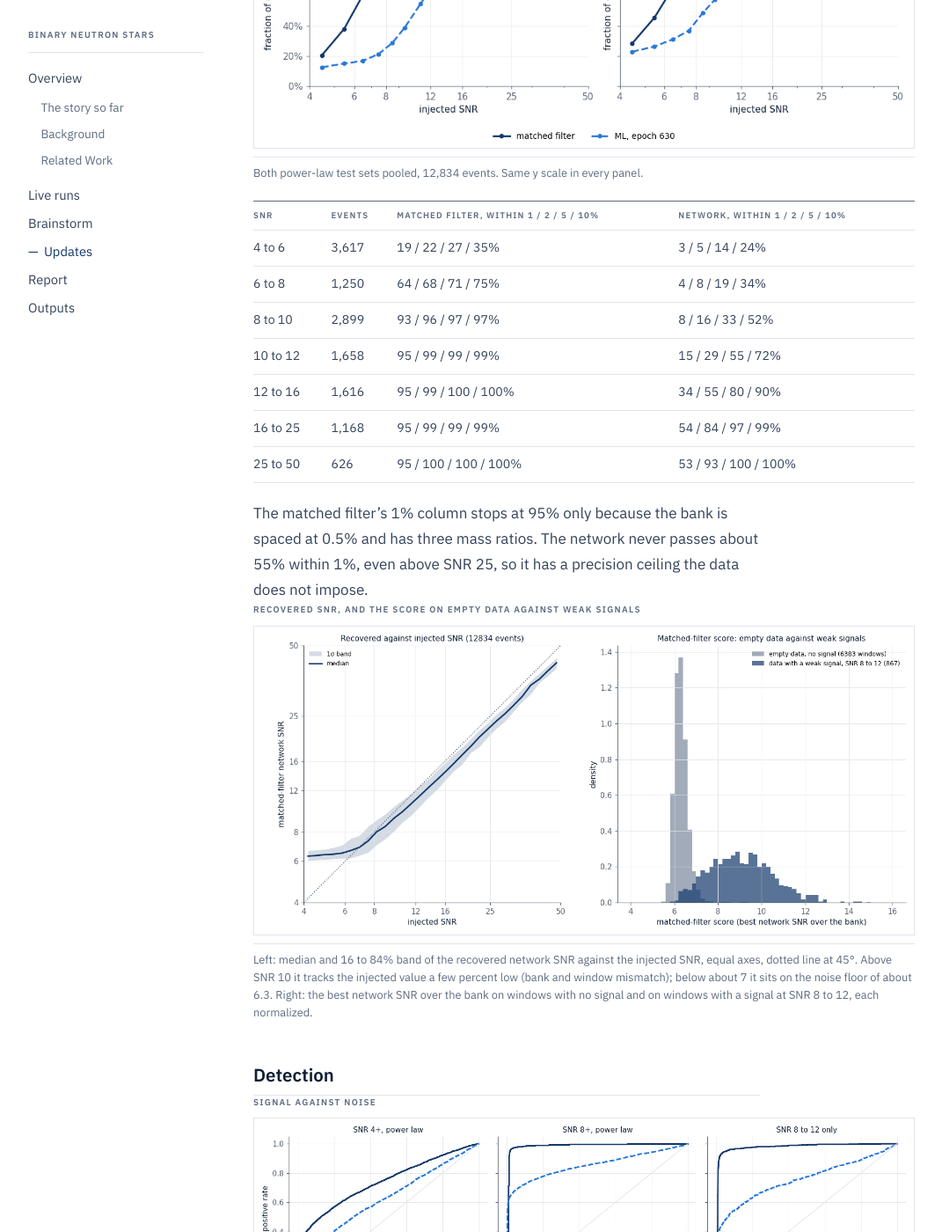
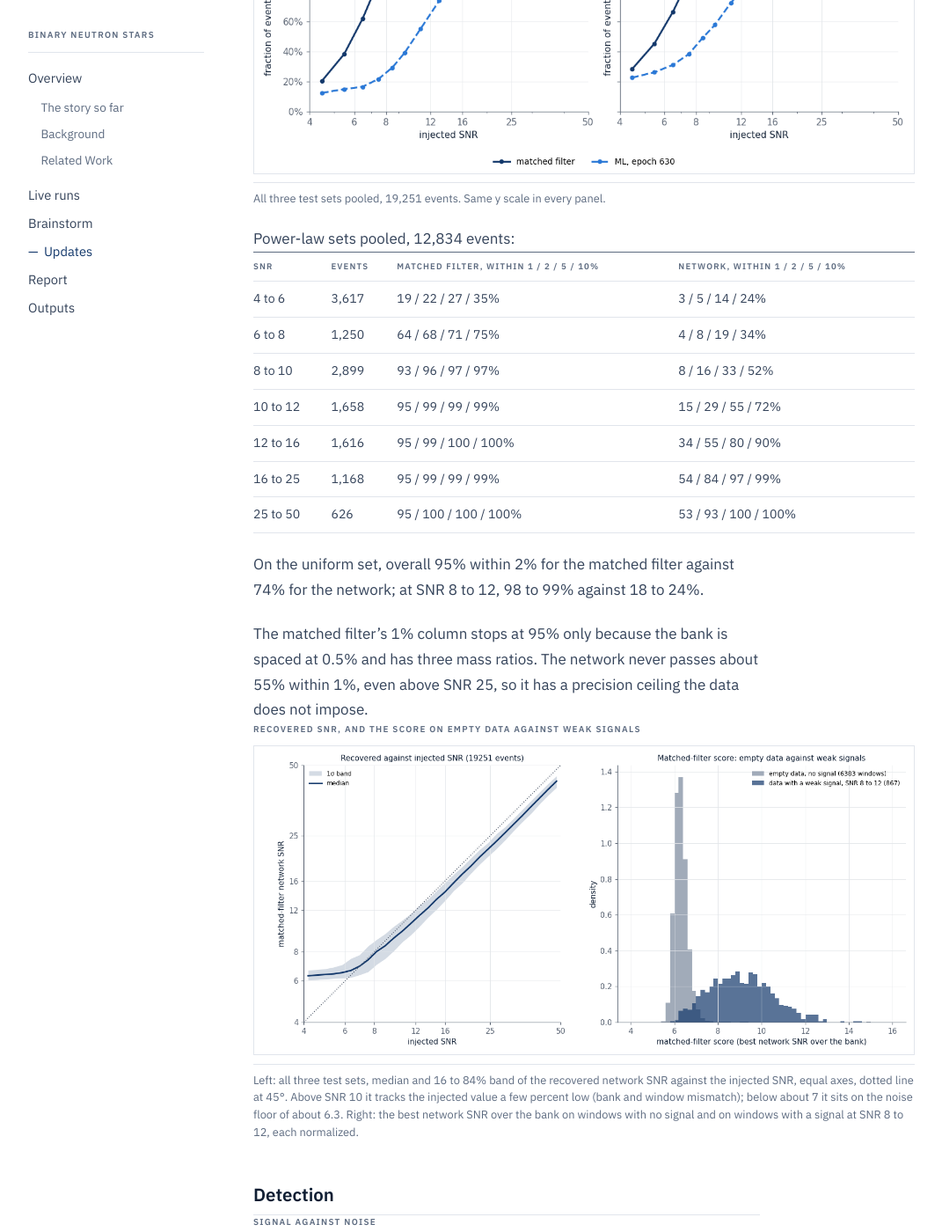
Before and after one commit to kyoon-mit/kyoon-mit.github.io, a Jekyll site: the page built from docs/_updates/2026-10-07-matched-filter-benchmark.md, in a window 1280 px wide and 1400 px high, scrolled down 1477 px. Shown: the whole window at 88% size, without its empty margins (104-1175 px from the left). Built offline with Jekyll 4.4.1, drawn with Linux system fonts in a browser that asks for light colours; some of the changed text lies outside the part shown.

Commit message:
Add the uniform-SNR set to the matched-filter benchmark
Co-Authored-By: Claude Opus 5.5 <noreply@anthropic.com>

```diff
--- a/docs/_updates/2026-10-07-matched-filter-benchmark.md
+++ b/docs/_updates/2026-10-07-matched-filter-benchmark.md
@@ -15,7 +15,7 @@ summary: >-
 
 The test windows were dumped from the network's own test pipeline: whitened
 4 s of H1 and L1 at 2048 Hz, O3b background, half the windows with an
-injection, power-law SNR (index −3) from 4 and from 8. The 630-epoch network
+injection, power-law SNR (index −3) from 4 and from 8, and uniform SNR from 4 to 50. The 630-epoch network
 and a matched filter then ran on exactly the same windows.
 
 - **Bank:** 613 waveforms drawn from the injection waveform set itself,
@@ -37,9 +37,11 @@ pipeline.
    src="/assets/img/bns/2026-10-07/mf_vs_ml_accuracy.png"
    alt="Fraction of events within 1, 2, 5 and 10 percent in chirp mass against injected SNR, matched filter against the network, same scale in every panel"
    label="Chirp mass accuracy against SNR"
-   caption="Both power-law test sets pooled, 12,834 events. Same y scale in every panel." %}
+   caption="All three test sets pooled, 19,251 events. Same y scale in every panel." %}
 
 <div markdown="1">
+
+Power-law sets pooled, 12,834 events:
 
 | SNR | events | matched filter, within 1 / 2 / 5 / 10% | network, within 1 / 2 / 5 / 10% |
 |---|---|---|---|
@@ -53,6 +55,9 @@ pipeline.
 
 </div>
 
+On the uniform set, overall 95% within 2% for the matched filter against 74%
+for the network; at SNR 8 to 12, 98 to 99% against 18 to 24%.
+
 The matched filter's 1% column stops at 95% only because the bank is spaced
 at 0.5% and has three mass ratios. The network never passes about 55% within
 1%, even above SNR 25, so it has a precision ceiling the data does not impose.
@@ -61,7 +66,7 @@ at 0.5% and has three mass ratios. The network never passes about 55% within
    src="/assets/img/bns/2026-10-07/mf_snr.png"
    alt="Left: matched-filter network SNR against injected SNR, median and one-sigma band, equal log axes with the 45 degree line. Right: distribution of the matched-filter score on empty data and on data with a weak signal"
    label="Recovered SNR, and the score on empty data against weak signals"
-   caption="Left: median and 16 to 84% band of the recovered network SNR against the injected SNR, equal axes, dotted line at 45°. Above SNR 10 it tracks the injected value a few percent low (bank and window mismatch); below about 7 it sits on the noise floor of about 6.3. Right: the best network SNR over the bank on windows with no signal and on windows with a signal at SNR 8 to 12, each normalized." %}
+   caption="Left: all three test sets, median and 16 to 84% band of the recovered network SNR against the injected SNR, equal axes, dotted line at 45°. Above SNR 10 it tracks the injected value a few percent low (bank and window mismatch); below about 7 it sits on the noise floor of about 6.3. Right: the best network SNR over the bank on windows with no signal and on windows with a signal at SNR 8 to 12, each normalized." %}
 
 ## Detection
 
@@ -77,7 +82,9 @@ at 0.5% and has three mass ratios. The network never passes about 55% within
 |---|---|---|
 | power law from SNR 4 | 0.74 | 0.63 |
 | power law from SNR 8 | 0.99 | 0.86 |
-| SNR 8 to 12 only | 0.98 | 0.77 |
+| uniform SNR 4 to 50 | 0.97 | 0.94 |
+| SNR 8 to 12 only (power law from 4) | 0.98 | 0.77 |
+| SNR 8 to 12 only (uniform) | 0.98 | 0.80 |
 
 </div>
 
```
Also changed, not shown: docs/assets/img/bns/2026-10-07/mf_snr.png, docs/assets/img/bns/2026-10-07/mf_vs_ml_accuracy.png, docs/assets/img/bns/2026-10-07/mf_vs_ml_roc.png.
